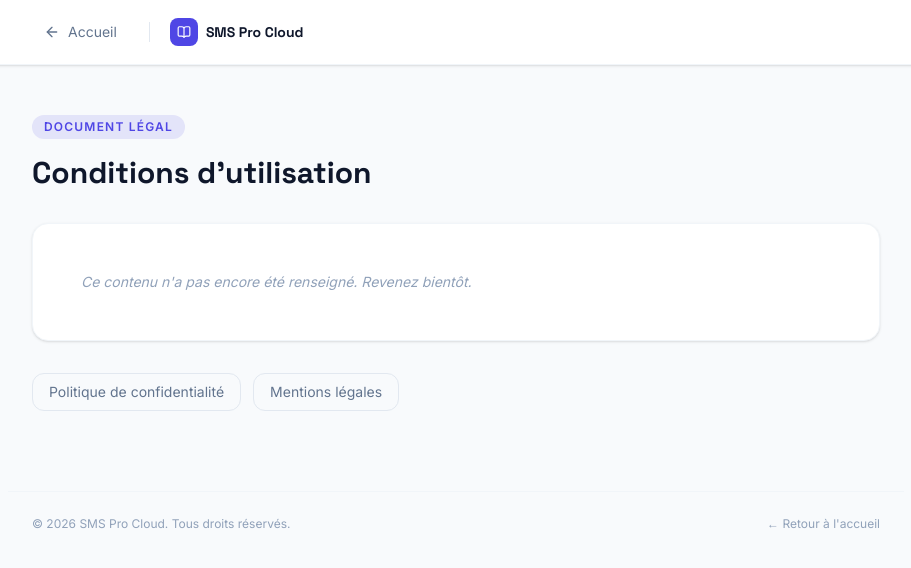
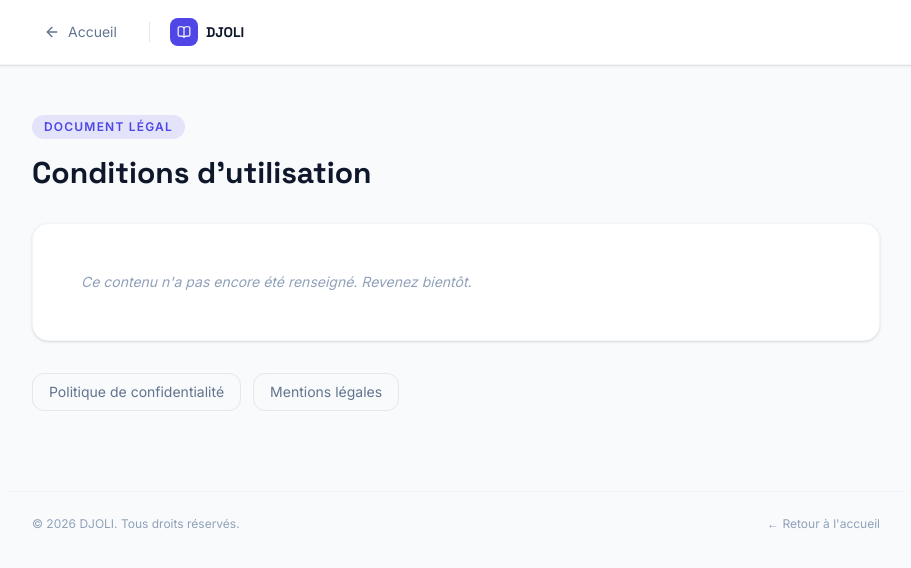
Before and after one commit to MDiallo91/Djoli, a React (Vite) app in the folder saas-hub/frontend/: page /legal/terms in a window 1280 px wide. Shown: the top 568 px of the page, without its empty margins (184-1095 px from the left). Built offline with nearby package versions, Linux system fonts and the light colour scheme; no server answers.

Commit message:
feat: renomme SMS Pro → DJOLI dans toute l'app (desktop + web)

```diff
--- a/saas-hub/frontend/index.html
+++ b/saas-hub/frontend/index.html
@@ -4,7 +4,7 @@
     <meta charset="UTF-8" />
     <link rel="icon" type="image/png" href="/logo.png" />
     <meta name="viewport" content="width=device-width, initial-scale=1.0" />
-    <title>SMS Pro Cloud — La gestion scolaire réinventée</title>
+    <title>DJOLI — La gestion scolaire réinventée</title>
     <meta name="description" content="Plateforme SaaS de gestion scolaire. Inscriptions, notes, finances, emplois du temps. Offline-first avec synchronisation cloud." />
     <link rel="preconnect" href="https://fonts.googleapis.com" />
     <link rel="preconnect" href="https://fonts.gstatic.com" crossorigin />
--- a/saas-hub/frontend/src/components/AdminDashboard.tsx
+++ b/saas-hub/frontend/src/components/AdminDashboard.tsx
@@ -822,7 +822,7 @@ function SubscriptionsTab({ schools, onRefresh }: { schools: School[]; onRefresh
 
 // ─── SETTINGS TAB ─────────────────────────────────────────────
 export const DEFAULT_SITE_CONFIG = {
-  siteName:       'SMS Pro Cloud',
+  siteName:       'DJOLI',
   logoUrl:        '',
   email:          '',
   youtubeUrl:     '',
@@ -1037,7 +1037,7 @@ function SettingsTab({ schools }: { schools: School[] }) {
           <div className="bg-white border border-slate-200 rounded-xl p-5 space-y-4">
             <div>
               <label className={labelCls}>Nom du site</label>
-              <input className={inputCls} value={cfg.siteName} onChange={e => set('siteName', e.target.value)} placeholder="SMS Pro Cloud" />
+              <input className={inputCls} value={cfg.siteName} onChange={e => set('siteName', e.target.value)} placeholder="DJOLI" />
             </div>
             <FileUpload label="Logo du site" value={cfg.logoUrl} onChange={v => set('logoUrl', v)} accept="image/*" hint="PNG ou SVG avec fond transparent recommandé" />
           </div>
--- a/saas-hub/frontend/src/components/Auth.tsx
+++ b/saas-hub/frontend/src/components/Auth.tsx
@@ -93,7 +93,7 @@ function LoginForm({ onBack, onSuccess }: AuthProps) {
           </div>
           <h2 className="text-3xl font-bold text-white mb-4 leading-tight">Content de vous revoir !</h2>
           <p className="text-slate-400 text-base leading-relaxed">
-            Accédez à votre espace école pour gérer vos données et votre abonnement SMS Pro.
+            Accédez à votre espace école pour gérer vos données et votre abonnement DJOLI.
           </p>
           <div className="mt-10 space-y-3">
             {['Synchronisation cloud illimitée', 'Mode hors-ligne complet', 'Support technique inclus'].map(f => (
@@ -103,7 +103,7 @@ function LoginForm({ onBack, onSuccess }: AuthProps) {
             ))}
           </div>
         </div>
-        <p className="text-slate-600 text-xs">© 2026 SMS Pro Cloud</p>
+        <p className="text-slate-600 text-xs">© 2026 DJOLI</p>
       </div>
 
       {/* Right panel */}
@@ -187,7 +187,7 @@ function RegisterStep1({ onBack, onNext, data, setData }: {
           <h2 className="text-3xl font-bold text-white mb-4 leading-tight">Créez votre compte en 2 étapes</h2>
           <p className="text-slate-400 leading-relaxed">Vos informations de connexion d'abord, puis les détails de votre établissement.</p>
         </div>
-        <p className="text-slate-600 text-xs">© 2026 SMS Pro Cloud</p>
+        <p className="text-slate-600 text-xs">© 2026 DJOLI</p>
       </div>
 
       <div className="flex-1 flex items-center justify-center p-8">
@@ -499,7 +499,7 @@ export const Auth: React.FC<AuthProps> = ({ onBack, onSuccess }) => {
             <BookOpen size={18} className="text-white" />
           </div>
           <div>
-            <p className="font-bold text-slate-900">SMS Pro Cloud</p>
+            <p className="font-bold text-slate-900">DJOLI</p>
             <p className="text-xs text-slate-400">Portail établissements</p>
           </div>
         </div>
--- a/saas-hub/frontend/src/components/Dashboard.tsx
+++ b/saas-hub/frontend/src/components/Dashboard.tsx
@@ -195,7 +195,7 @@ export const Dashboard: React.FC<DashboardProps> = ({ user, onLogout }) => {
             <BookOpen size={16} className="text-white" />
           </div>
           <div>
-            <span className="font-bold text-slate-900 text-base block leading-none" style={{ fontFamily: 'Space Grotesk, sans-serif' }}>SMS Pro</span>
+            <span className="font-bold text-slate-900 text-base block leading-none" style={{ fontFamily: 'Space Grotesk, sans-serif' }}>DJOLI</span>
             <span className="text-[10px] text-slate-400 font-medium uppercase tracking-wider">Cloud Portal</span>
           </div>
         </div>
@@ -288,7 +288,7 @@ export const Dashboard: React.FC<DashboardProps> = ({ user, onLogout }) => {
                   <h2 className="text-lg lg:text-2xl font-bold text-slate-900" style={{ fontFamily: 'Space Grotesk, sans-serif' }}>
                     Bonjour{window.innerWidth >= 640 ? `, ${user.schoolName}` : ''} 👋
                   </h2>
-                  <p className="text-slate-500 text-xs lg:text-sm mt-0.5 hidden sm:block">Aperçu de votre compte SMS Pro Cloud.</p>
+                  <p className="text-slate-500 text-xs lg:text-sm mt-0.5 hidden sm:block">Aperçu de votre compte DJOLI.</p>
                 </div>
                 <button
                   onClick={() => { fetchStats(); fetchDashboard(); }}
@@ -307,7 +307,7 @@ export const Dashboard: React.FC<DashboardProps> = ({ user, onLogout }) => {
                     <AlertCircle size={18} className="text-red-500 flex-shrink-0" />
                     <div className="min-w-0">
                       <p className="font-semibold text-red-800 text-sm">Abonnement expiré</p>
-                      <p className="text-red-600 text-xs mt-0.5 hidden sm:block">Renouvelez pour continuer à utiliser SMS Pro.</p>
+                      <p className="text-red-600 text-xs mt-0.5 hidden sm:block">Renouvelez pour continuer à utiliser DJOLI.</p>
                     </div>
                   </div>
                   <button onClick={() => handleRenew(30)} disabled={activating} className="bg-red-600 text-white px-4 py-1.5 rounded-xl text-xs font-semibold hover:bg-red-700 transition-all disabled:opacity-50 flex-shrink-0">
@@ -549,7 +549,7 @@ export const Dashboard: React.FC<DashboardProps> = ({ user, onLogout }) => {
                         {isActive ? 'Abonnement Actif' : 'Expiré'}
                       </div>
                       <h3 className="text-base lg:text-xl font-bold text-slate-900" style={{ fontFamily: 'Space Grotesk, sans-serif' }}>Plan Gestion Scolaire</h3>
-                      <p className="text-slate-500 text-xs mt-1 leading-relaxed hidden sm:block">Accès complet à SMS Pro avec synchronisation cloud.</p>
+                      <p className="text-slate-500 text-xs mt-1 leading-relaxed hidden sm:block">Accès complet à DJOLI avec synchronisation cloud.</p>
                     </div>
                     <div className="text-right bg-slate-50 px-3 lg:px-5 py-3 lg:py-4 rounded-xl lg:rounded-2xl flex-shrink-0">
                       <p className="text-[10px] text-slate-400 font-medium uppercase tracking-wider mb-0.5">Expire</p>
@@ -588,7 +588,7 @@ export const Dashboard: React.FC<DashboardProps> = ({ user, onLogout }) => {
                   <div className="w-10 h-10 bg-white/20 rounded-xl flex items-center justify-center"><Download size={20} /></div>
                   <div className="flex-1">
                     <h3 className="text-base font-bold mb-1" style={{ fontFamily: 'Space Grotesk, sans-serif' }}>Application Desktop</h3>
-                    <p className="text-indigo-200 text-xs leading-relaxed hidden sm:block">Téléchargez la dernière version de SMS Pro pour Windows.</p>
+                    <p className="text-indigo-200 text-xs leading-relaxed hidden sm:block">Téléchargez la dernière version de DJOLI pour Windows.</p>
                     <div className="mt-3 space-y-1.5">
                       {['Offline-first', 'Sync automatique', 'Bulletins PDF'].map(f => (
                         <div key={f} className="flex items-center gap-2 text-indigo-200 text-xs"><CheckCircle size={11} /> {f}</div>
@@ -705,7 +705,7 @@ export const Dashboard: React.FC<DashboardProps> = ({ user, onLogout }) => {
                 <div className="rounded-2xl lg:rounded-3xl p-6 lg:p-8 text-white flex flex-col gap-5" style={{ backgroundColor: '#0f172a' }}>
                   <div className="w-12 h-12 bg-white/20 rounded-2xl flex items-center justify-center"><Package size={24} /></div>
                   <div className="flex-1">
-                    <h2 className="text-xl font-bold mb-1.5" style={{ fontFamily: 'Space Grotesk, sans-serif' }}>SMS Pro Desktop</h2>
+                    <h2 className="text-xl font-bold mb-1.5" style={{ fontFamily: 'Space Grotesk, sans-serif' }}>DJOLI Desktop</h2>
                     <p className="text-indigo-200 text-sm leading-relaxed">Application de gestion scolaire hors-ligne avec synchronisation automatique.</p>
                     <div className="mt-4 space-y-2">
                       {['Gestion des élèves, classes et notes', 'Paiements & facturation', 'Bulletins & rapports PDF', 'Synchronisation cloud automatique'].map(f => (
@@ -731,13 +731,13 @@ export const Dashboard: React.FC<DashboardProps> = ({ user, onLogout }) => {
 
                 <div className="bg-white rounded-2xl lg:rounded-3xl border border-slate-100 p-6 lg:p-8 shadow-sm">
                   <h3 className="font-bold text-slate-900 mb-1" style={{ fontFamily: 'Space Grotesk, sans-serif' }}>Guide d'installation</h3>
-                  <p className="text-slate-500 text-xs mb-5">Suivez ces étapes pour installer SMS Pro sur votre poste.</p>
+                  <p className="text-slate-500 text-xs mb-5">Suivez ces étapes pour installer DJOLI sur votre poste.</p>
                   <ol className="space-y-4">
                     {[
                       { step: '01', title: 'Télécharger',  desc: "Cliquez sur le bouton et sauvegardez le fichier .exe." },
                       { step: '02', title: 'Installer',    desc: "Exécutez l'installateur en tant qu'administrateur." },
                       { step: '03', title: 'Connecter',    desc: "Saisissez votre email et mot de passe au premier lancement." },
-                      { step: '04', title: 'Synchroniser', desc: "SMS Pro télécharge automatiquement vos données depuis le cloud." },
+                      { step: '04', title: 'Synchroniser', desc: "DJOLI télécharge automatiquement vos données depuis le cloud." },
                     ].map(s => (
                       <li key={s.step} className="flex gap-3">
                         <span className="w-8 h-8 bg-indigo-50 text-indigo-600 rounded-xl flex items-center justify-center text-xs font-bold flex-shrink-0">{s.step}</span>
--- a/saas-hub/frontend/src/components/LandingPage.tsx
+++ b/saas-hub/frontend/src/components/LandingPage.tsx
@@ -10,7 +10,7 @@ const NAV_LINKS = ['Fonctionnalités', 'Tarification', 'Témoignages', 'Contact'
 
 // ─── Site config ──────────────────────────────────────────────
 const DEFAULT_CFG = {
-  siteName: 'SMS Pro Cloud', logoUrl: '', email: '', youtubeUrl: '', whatsappPhone: '',
+  siteName: 'DJOLI', logoUrl: '', email: '', youtubeUrl: '', whatsappPhone: '',
   primaryColor: '#4f46e5', secondaryColor: '#10b981',
   currency: 'EUR', price30: '29', price90: '79', price365: '249',
   appVersion: '2.0', appDownloadUrl: '',
@@ -127,7 +127,7 @@ const STATS = [
 
 const TESTIMONIALS = [
   {
-    text: '"Depuis SMS Pro, nos recouvrements ont augmenté de 30%. La sync cloud me permet de suivre les finances même en déplacement."',
+    text: '"Depuis DJOLI, nos recouvrements ont augmenté de 30%. La sync cloud me permet de suivre les finances même en déplacement."',
     name: 'M. Diallo',
     role: 'Directeur, Excellence Académie',
     avatar: 'D',
@@ -193,7 +193,7 @@ export const LandingPage = (_props?: { onGetStarted?: () => void }) => {
   const handleContact = (e: React.FormEvent) => {
     e.preventDefault();
     if (!cfg.email) return;
-    const subject = encodeURIComponent(`Message depuis ${cfg.siteName || 'SMS Pro Cloud'}`);
+    const subject = encodeURIComponent(`Message depuis ${cfg.siteName || 'DJOLI'}`);
     const body = encodeURIComponent(`De: ${contactEmail}\n\n${contactMsg}`);
     window.open(`mailto:${cfg.email}?subject=${subject}&body=${body}`);
     setContactSent(true);
@@ -253,7 +253,7 @@ export const LandingPage = (_props?: { onGetStarted?: () => void }) => {
                 : <BookOpen size={16} className="text-white" />}
             </div>
             <span className="font-bold text-lg text-slate-900" style={{ fontFamily: 'Space Grotesk, Inter, sans-serif' }}>
-              {cfg.siteName || 'SMS Pro Cloud'}
+              {cfg.siteName || 'DJOLI'}
             </span>
           </div>
 
@@ -425,7 +425,7 @@ export const LandingPage = (_props?: { onGetStarted?: () => void }) => {
             <h2 className="text-4xl md:text-5xl font-bold text-slate-900 tracking-tight" style={{ fontFamily: 'Space Grotesk, sans-serif' }}>
               Une plateforme complète, <br className="hidden md:block" />pas un assemblage d'outils.
             </h2>
-            <p className="text-slate-500 text-lg max-w-2xl mx-auto">SMS Pro couvre l'intégralité de la gestion d'un établissement scolaire dans une interface unique et cohérente.</p>
+            <p className="text-slate-500 text-lg max-w-2xl mx-auto">DJOLI couvre l'intégralité de la gestion d'un établissement scolaire dans une interface unique et cohérente.</p>
           </div>
 
           <div className="space-y-6">
@@ -500,7 +500,7 @@ export const LandingPage = (_props?: { onGetStarted?: () => void }) => {
         <div className="max-w-4xl mx-auto flex flex-col md:flex-row items-center justify-between gap-8 text-white">
           <div className="space-y-2">
             <h3 className="text-2xl md:text-3xl font-bold" style={{ fontFamily: 'Space Grotesk, sans-serif' }}>Prêt à moderniser votre école ?</h3>
-            <p className="text-indigo-200 font-medium">Rejoignez 500+ établissements qui gèrent mieux grâce à SMS Pro.</p>
+            <p className="text-indigo-200 font-medium">Rejoignez 500+ établissements qui gèrent mieux grâce à DJOLI.</p>
           </div>
           <button onClick={onGetStarted} className="site-btn-outline flex items-center gap-3 bg-white px-8 py-4 rounded-2xl font-bold text-sm border-2 hover:-translate-y-1 transition-all shadow-2xl whitespace-nowrap">
             Commencer gratuitement <ArrowRight size={16} />
@@ -621,7 +621,7 @@ export const LandingPage = (_props?: { onGetStarted?: () => void }) => {
             Téléchargez l'application de bureau
           </h2>
           <p className="text-slate-400 text-lg max-w-2xl mx-auto">
-            SMS Pro fonctionne 100% hors ligne. Vos données restent sur votre machine, le cloud ne sert que de sauvegarde et de synchronisation.
+            DJOLI fonctionne 100% hors ligne. Vos données restent sur votre machine, le cloud ne sert que de sauvegarde et de synchronisation.
           </p>
           <div className="flex flex-col sm:flex-row items-center justify-center gap-4">
             {cfg.appDownloadUrl ? (
@@ -669,7 +669,7 @@ export const LandingPage = (_props?: { onGetStarted?: () => void }) => {
                   ? <img src={cfg.logoUrl} alt="Logo" className="w-full h-full object-contain" />
                   : <BookOpen size={16} className="text-white" />}
               </div>
-              <span className="font-bold text-lg text-slate-900" style={{ fontFamily: 'Space Grotesk, sans-serif' }}>{cfg.siteName || 'SMS Pro Cloud'}</span>
+              <span className="font-bold text-lg text-slate-900" style={{ fontFamily: 'Space Grotesk, sans-serif' }}>{cfg.siteName || 'DJOLI'}</span>
             </div>
             <h2 className="text-2xl font-bold text-slate-900" style={{ fontFamily: 'Space Grotesk, sans-serif' }}>
               Vous avez une question ?
@@ -741,7 +741,7 @@ export const LandingPage = (_props?: { onGetStarted?: () => void }) => {
                   ? <img src={cfg.logoUrl} alt="Logo" className="w-full h-full object-contain" />
                   : <BookOpen size={14} className="text-white" />}
               </div>
-              <span className="font-bold text-white" style={{ fontFamily: 'Space Grotesk, sans-serif' }}>{cfg.siteName || 'SMS Pro Cloud'}</span>
+              <span className="font-bold text-white" style={{ fontFamily: 'Space Grotesk, sans-serif' }}>{cfg.siteName || 'DJOLI'}</span>
             </div>
             <p className="text-slate-400 text-sm leading-relaxed">La plateforme de gestion scolaire Offline-First pour les établissements africains.</p>
           </div>
@@ -767,7 +767,7 @@ export const LandingPage = (_props?: { onGetStarted?: () => void }) => {
           </div>
         </div>
         <div className="max-w-6xl mx-auto mt-10 pt-6 border-t border-white/10 flex flex-col md:flex-row justify-between items-center gap-4 text-xs text-slate-500">
-          <p>© 2026 {cfg.siteName || 'SMS Pro SaaS Solution'}. Tous droits réservés.</p>
+          <p>© 2026 {cfg.siteName || 'DJOLI'}. Tous droits réservés.</p>
           <p>Conçu avec ❤️ pour l'éducation africaine</p>
         </div>
       </footer>
--- a/saas-hub/frontend/src/components/LegalPage.tsx
+++ b/saas-hub/frontend/src/components/LegalPage.tsx
@@ -17,7 +17,7 @@ function useLegal() {
   return legal;
 }
 
-const DEFAULT_CFG = { siteName: 'SMS Pro Cloud', logoUrl: '', primaryColor: '#4f46e5' };
+const DEFAULT_CFG = { siteName: 'DJOLI', logoUrl: '', primaryColor: '#4f46e5' };
 function useSiteCfg() {
   const [cfg, setCfg] = useState<typeof DEFAULT_CFG>(() => {
     try { const s = localStorage.getItem('hub_site_config'); return s ? { ...DEFAULT_CFG, ...JSON.parse(s) } : DEFAULT_CFG; } catch { return DEFAULT_CFG; }
```
Also changed, not shown: 2 other files (tests, documents, lock files or other folders).
